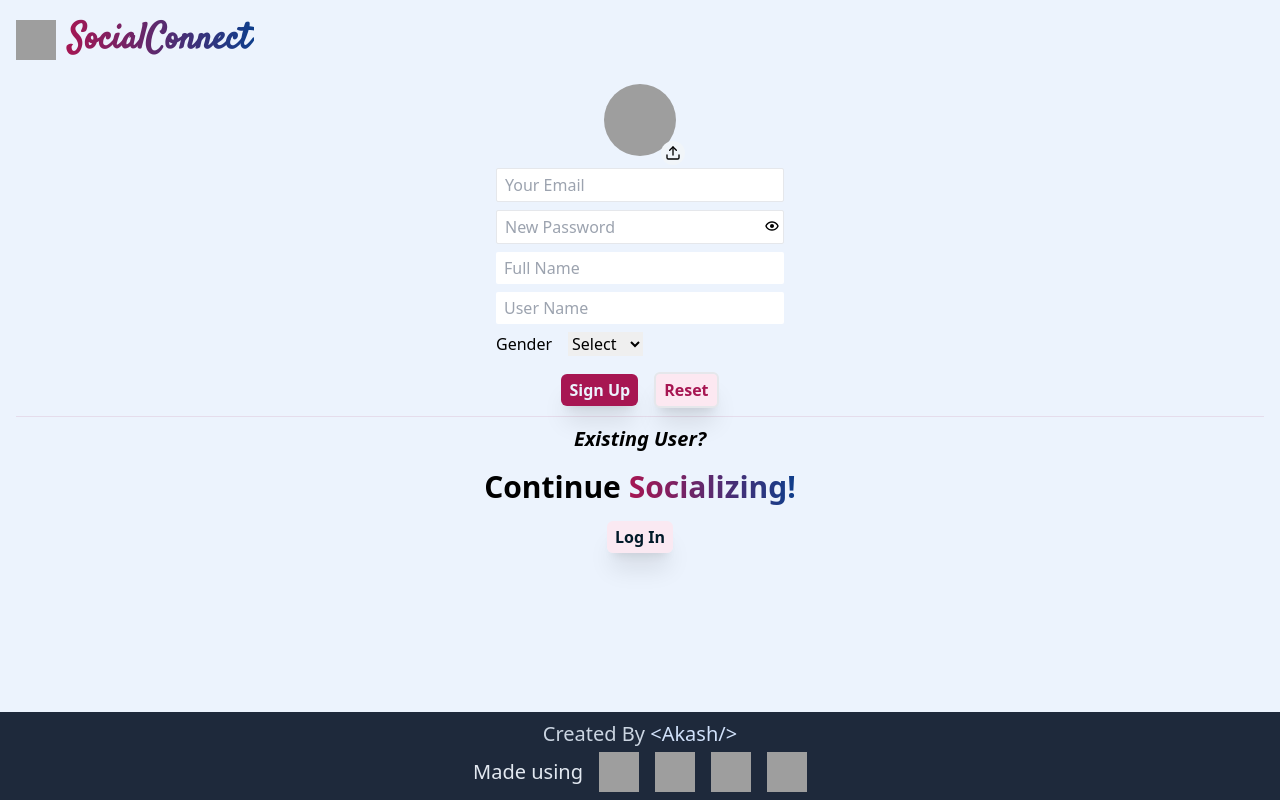
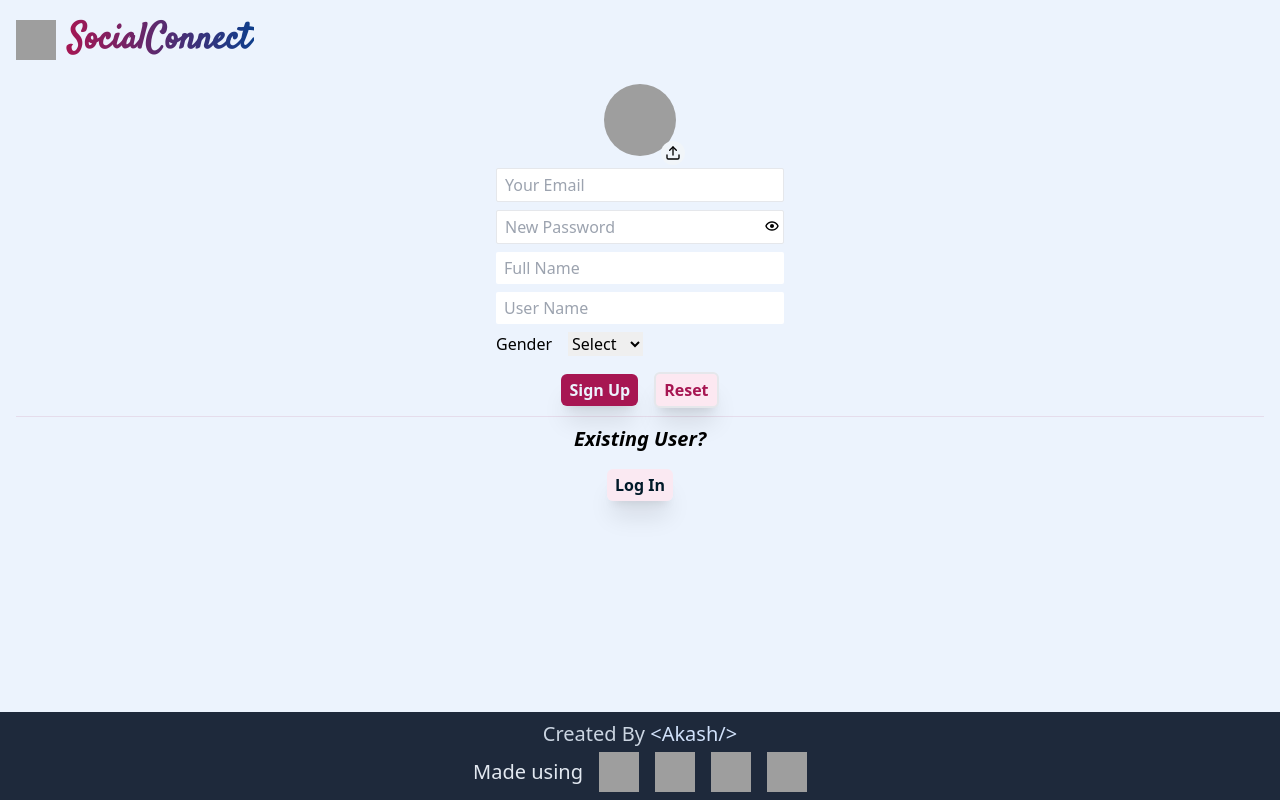
Before and after one commit to Akash20x/Social-Connect, a React (Create React App) app: page /signup in a window 1280 px wide. Built offline with nearby package versions, Linux system fonts and the light colour scheme; no server answers; the database is empty; grey boxes are pictures that could not be loaded; what @gradin/tailwindcss-skeleton-screen would draw is missing.

Commit message:
Update Signup.jsx

```diff
--- a/src/pages/Auth/Signup.jsx
+++ b/src/pages/Auth/Signup.jsx
@@ -189,12 +189,6 @@ const Signup = () => {
         <div className="w-full h-[1px] bg-cta-dark/10 "></div>
         <div className="flex flex-col justify-center items-center gap-4">
           <h1 className="text-xl font-bold italic ">Existing User?</h1>
-          <p className="font-extrabold text-3xl  gap-x-4">
-            Continue{" "}
-            <span className="bg-gradient-to-r bg-clip-text text-transparent from-cta-dark to-accent-1">
-              Socializing!
-            </span>
-          </p>
           <Button
             type="button"
             onClick={() => navigate("/login")}
```
